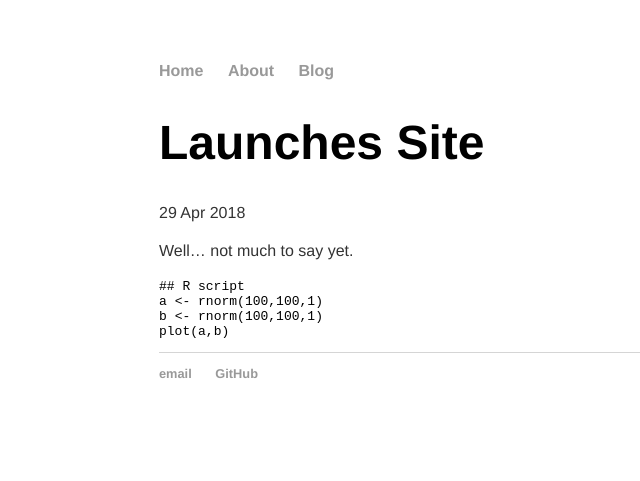
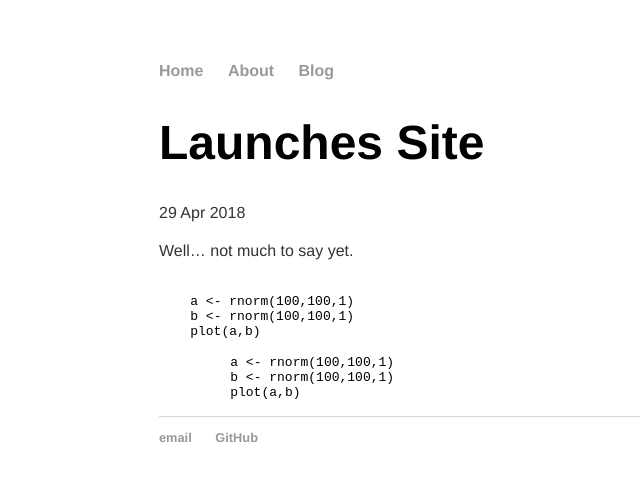
Before and after one commit to RetoSchmucki/RetoSchmucki.github.io, a Jekyll site: the page built from _posts/2018-04-29-site-launched.md, in a window 1280 px wide. Shown: the top 481 px of the page, without its empty margins (33-673 px from the left). Built offline with Jekyll 4.4.1, drawn with Linux system fonts in a browser that asks for light colours.

Commit message:
the hard way

````diff
--- a/_config.yml
+++ b/_config.yml
@@ -2,3 +2,6 @@ name: Reto Schmucki
 markdown: kramdown
 permalink: /blog/:year/:month/:day/:title
 highlighter: rouge
+
+kramdown:
+  input: GFM
--- a/_posts/2018-04-29-site-launched.md
+++ b/_posts/2018-04-29-site-launched.md
@@ -7,8 +7,15 @@ date: "2018-04-29"
 Well... not much to say yet.
 
 ```r
-## R script
-a <- rnorm(100,100,1)
-b <- rnorm(100,100,1)
-plot(a,b)
+
+    a <- rnorm(100,100,1)
+    b <- rnorm(100,100,1)
+    plot(a,b)
 ```
+{% highlight r %}
+
+    a <- rnorm(100,100,1)
+    b <- rnorm(100,100,1)
+    plot(a,b)
+
+{% endhighlight %}
````
